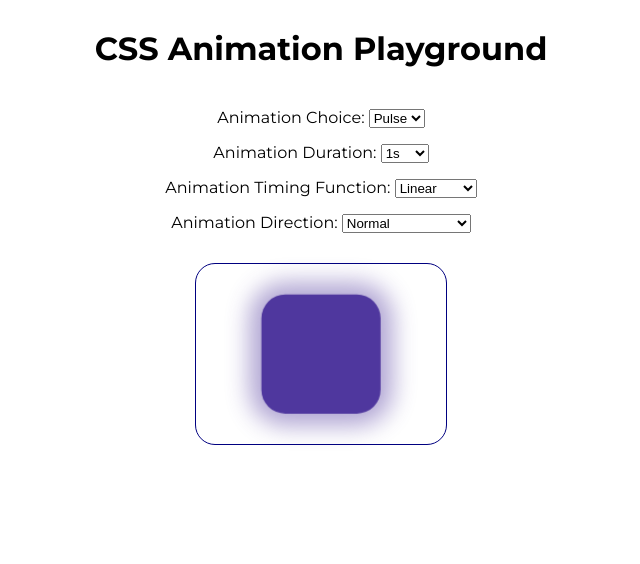
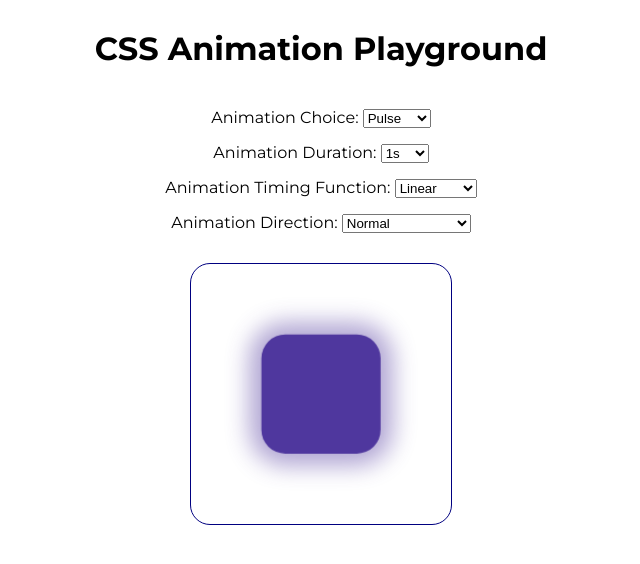
Before and after one commit to MadelynGH/css-animation-playground, a Next.js app: page / in a window 1280 px wide. Shown: the top 564 px of the page, without its empty margins (319-959 px from the left). Built offline with nearby package versions, Linux system fonts and the light colour scheme.

Commit message:
Added "fade," "slide," and "bounce" animations; positioning and/or sizing tweaks.

```diff
--- a/src/_components/Tool.js
+++ b/src/_components/Tool.js
@@ -10,11 +10,11 @@ function PreviewBox({ baseItemStyle, animationProperties }) {
         <div style={{
             margin: "30px",
             border: "1px solid navy",
-            padding: "40px",
             borderRadius: "20px",
-            display: "flex",
-            alignItems: "center",
-            justifyContent: "center"
+            height: "200px",
+            width: "200px",
+            padding: "30px",
+            boxSizing: "content-box"
         }}>
             <div style={ itemStyle }></div>
         </div>
@@ -53,6 +53,9 @@ export default function Tool() {
                 <PropertySelect propertyName="animationName" displayTitle="Animation Choice">
                     <option value={styles.pulse}>Pulse</option>
                     <option value={styles.spin}>Spin</option>
+                    <option value={styles.fade}>Fade</option>
+                    <option value={styles.slide}>Slide</option>
+                    <option value={styles.bounce}>Bounce</option>
                 </PropertySelect>
 
                 <PropertySelect propertyName="animationDuration" displayTitle="Animation Duration">
@@ -85,7 +88,10 @@ export default function Tool() {
                     backgroundColor: "#4f379e",
                     boxShadow: "0px 0px 20px 10px #4f379e73",
                     borderRadius: "20px",
-                    boxSizing: "content-box"
+                    boxSizing: "content-box",
+                    marginLeft: "auto",
+                    marginRight: "auto",
+                    marginTop: "50px"
                 }} animationProperties={animationProperties} />
         </div>
     );
--- a/src/_components/Tool.module.css
+++ b/src/_components/Tool.module.css
@@ -8,3 +8,21 @@
     from {transform: rotate(0);}
     to {transform: rotate(360deg)}
 }
+
+@keyframes fade {
+    0% {opacity: 100;}
+    50% {opacity: 0;}
+    100% {opacity: 100;}
+}
+
+@keyframes slide {
+    0% {margin-left: 0;}
+    50% {margin-left: 100px;}
+    100% {margin-left: 0;}
+}
+
+@keyframes bounce {
+    0% {margin-top: 0;}
+    50% {margin-top: 100px;}
+    100% {margin-top: 0;}
+}
```
